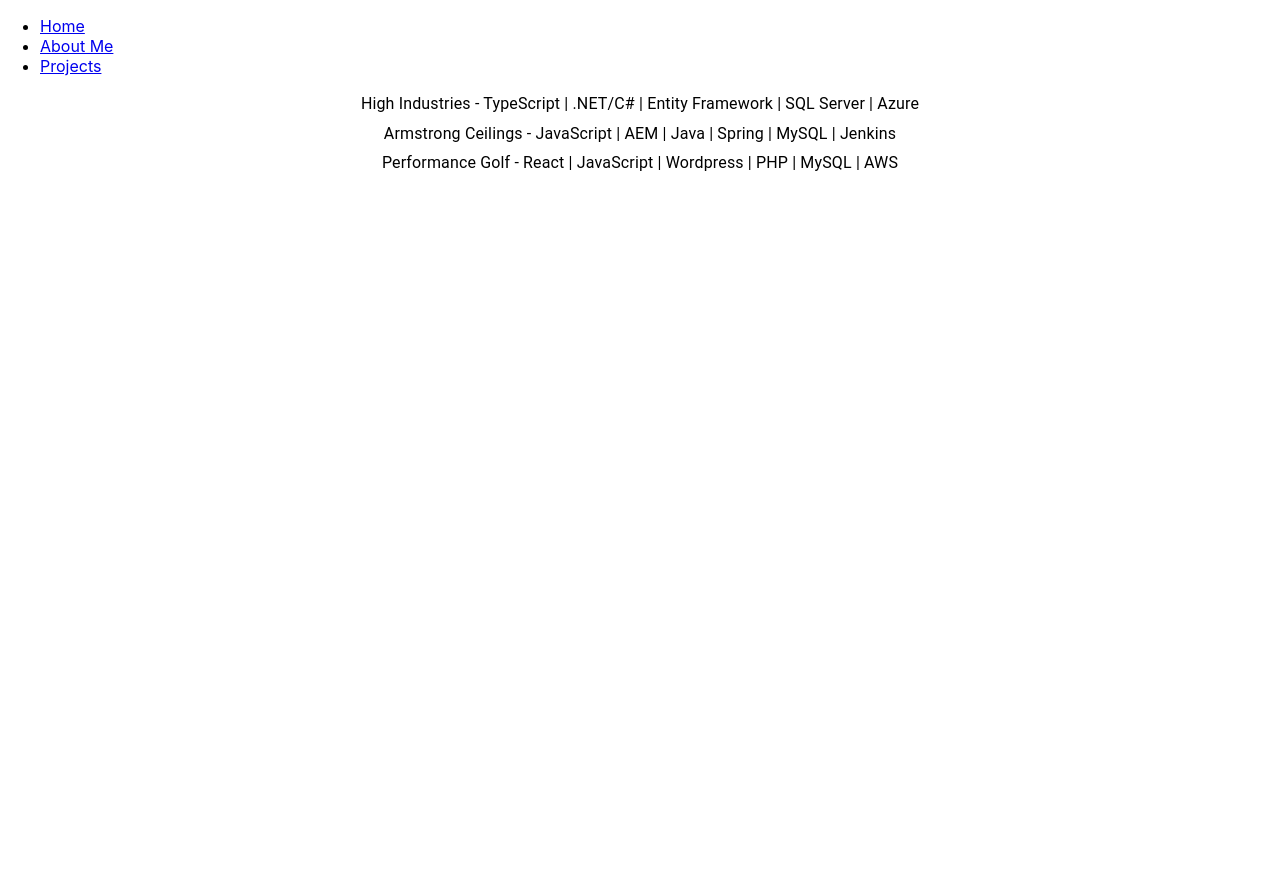
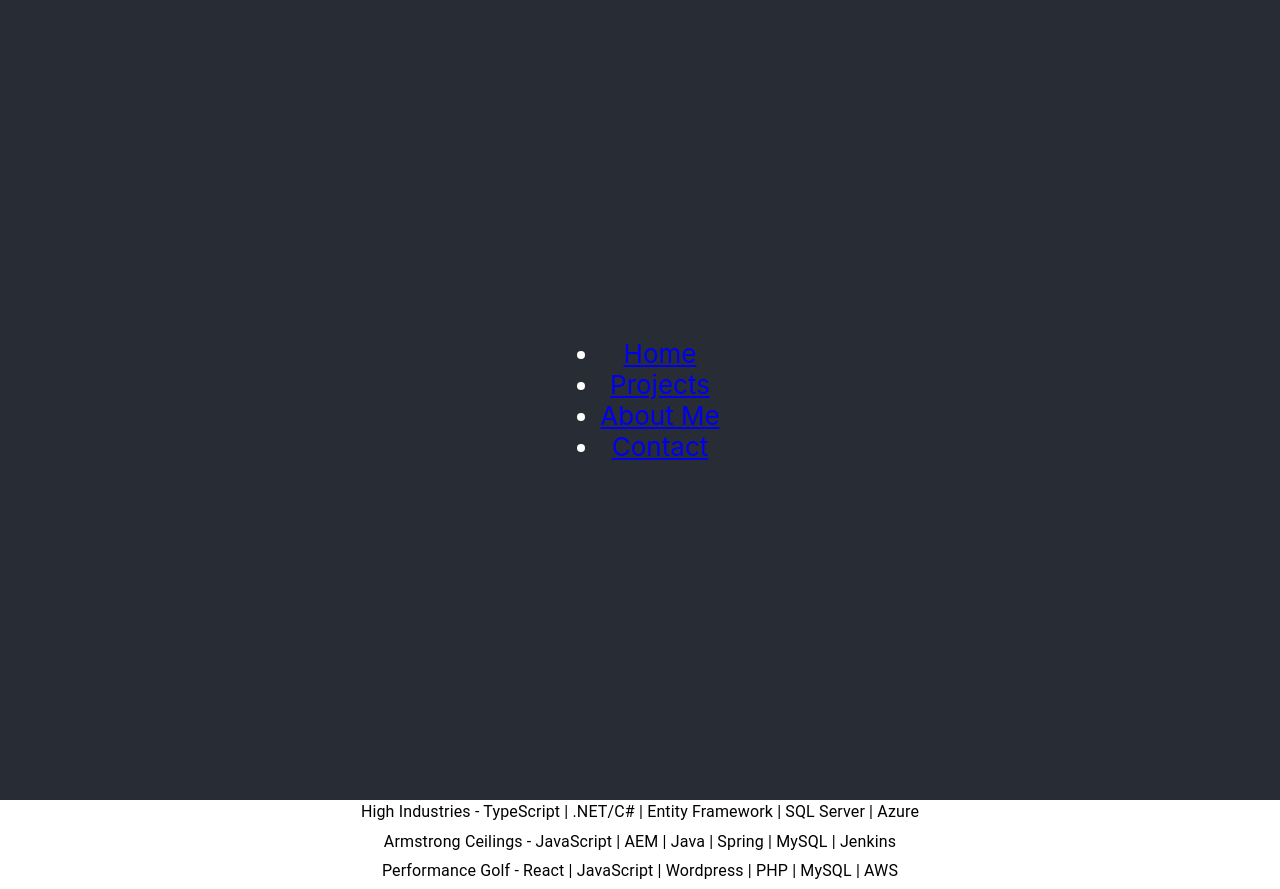
Before and after one commit to rriegel/portfolio, a React (Create React App) app in the folder client/: page /projects in a window 1280 px wide. Before the commit the page ends 800 px from the top, so only its background shows below. Built offline with nearby package versions, Linux system fonts and the light colour scheme.

Commit message:
added a contact page and a couple other small edits

```diff
--- a/client/public/index.html
+++ b/client/public/index.html
@@ -24,7 +24,7 @@
       work correctly both with client-side routing and a non-root public URL.
       Learn how to configure a non-root public URL by running `npm run build`.
     -->
-    <title>React App</title>
+    <title>Ryan Riegel</title>
   </head>
   <body>
     <noscript>You need to enable JavaScript to run this app.</noscript>
--- a/client/src/App.tsx
+++ b/client/src/App.tsx
@@ -6,31 +6,36 @@
   Link
 } from "react-router-dom";
 import Home from './routes/Home';
+import Projects from './routes/Projects';
 import AboutMe from './routes/AboutMe';
-import Projects from './routes/Projects';
+import Contact from './routes/Contact';
 
 export default function App() {
   return (
     <Router>
-      <div>
-        <nav>
+      <div className="App">
+        <nav className="App-header">
           <ul>
             <li>
               <Link to="/">Home</Link>
             </li>
             <li>
+              <Link to="/projects">Projects</Link>
+            </li>
+            <li>
               <Link to="/about">About Me</Link>
             </li>
             <li>
-              <Link to="/projects">Projects</Link>
+              <Link to="/contact">Contact</Link>
             </li>
           </ul>
         </nav>
 
         <Routes>
+          <Route path="/" element={<Home />} />
+          <Route path="/projects" element={<Projects />} />
           <Route path="/about" element={<AboutMe />} />
-          <Route path="/projects" element={<Projects />} />
-          <Route path="/" element={<Home />} />
+          <Route path="/contact" element={<Contact />} />
         </Routes>
       </div>
     </Router>
--- /dev/null
+++ b/client/src/routes/Contact.tsx
@@ -0,0 +1,14 @@
+import React from 'react';
+import Box from '@mui/material/Box';
+import Typography from '@mui/material/Typography';
+import '../App.css';
+
+export default function Contact() {
+  return (
+    <>
+      <div className="App">
+        <Typography variant="body1" gutterBottom>Contact Me!</Typography>
+      </div>
+    </>
+  );
+}
--- a/client/src/routes/Home.tsx
+++ b/client/src/routes/Home.tsx
@@ -6,9 +6,6 @@
 export default function Home() {
   return (
     <div className="App">
-      <header className="App-header">
-        <img src={logo} className="App-logo" alt="logo" />
-      </header>
       <Typography variant="h2" gutterBottom>Ryan Riegel Portfolio</Typography>
     </div>
   );
```
Also changed, not shown: client/public/manifest.json.
